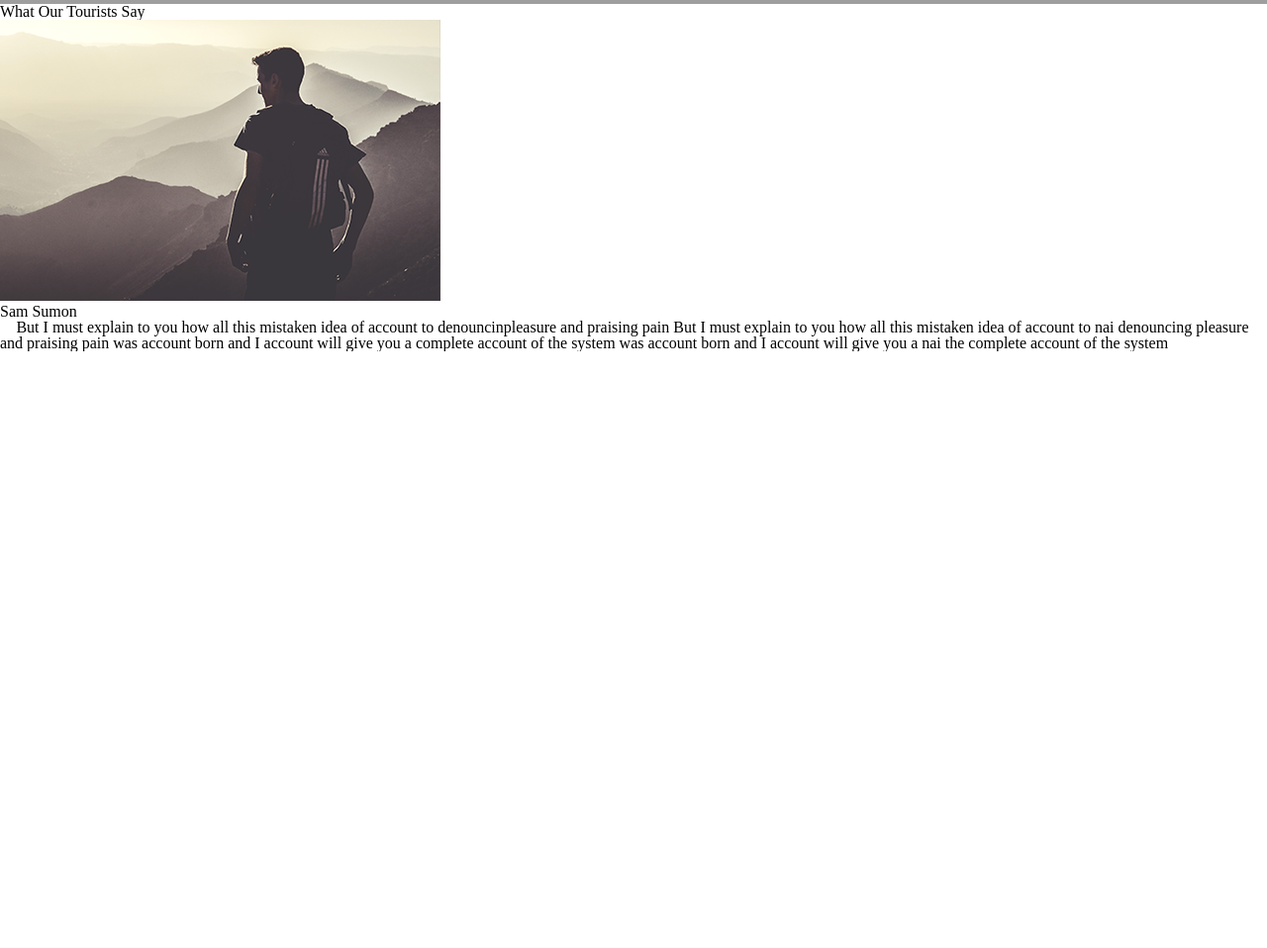
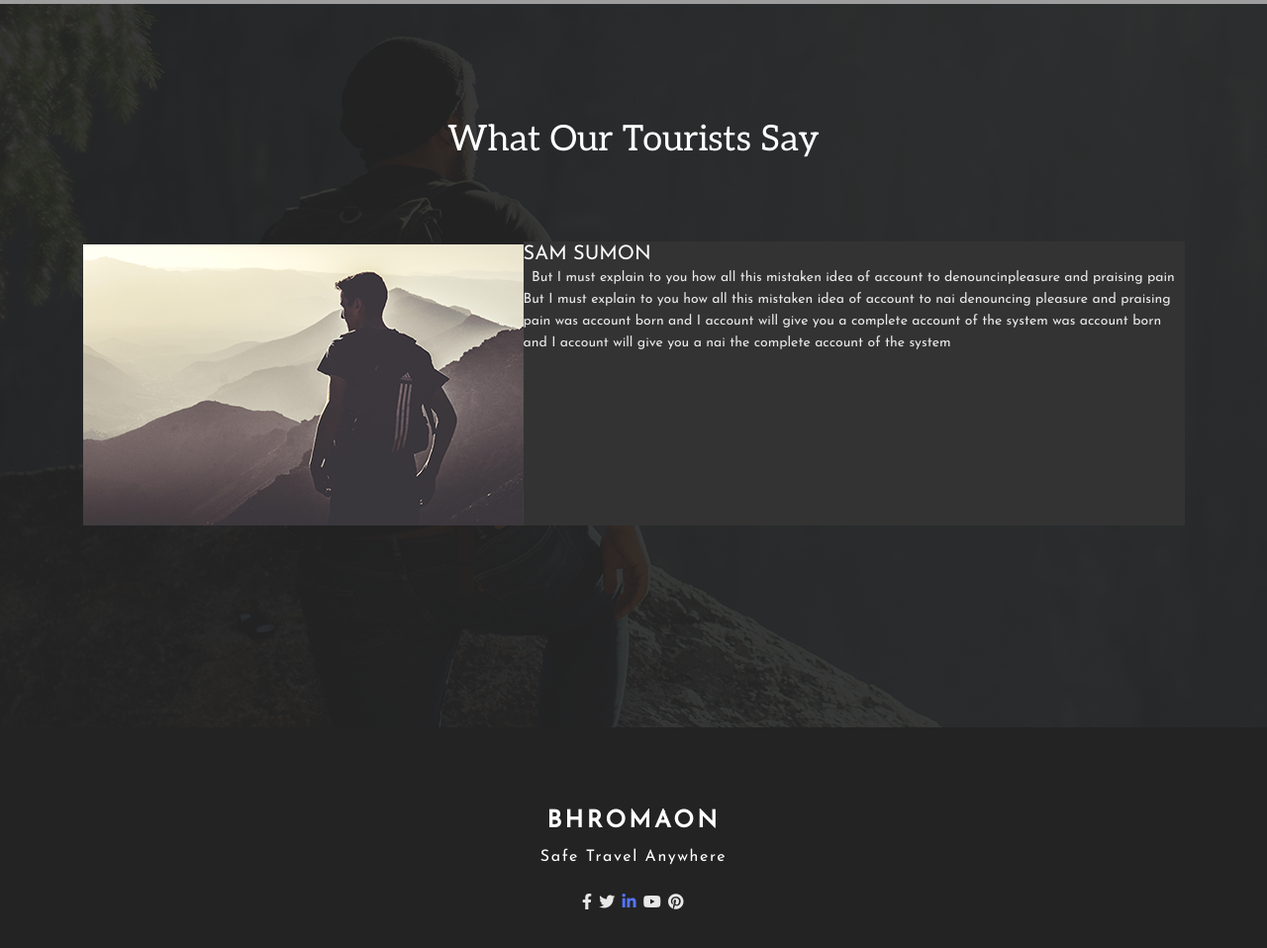
Before and after one commit to elliot9802/Test-your-skills, a plain HTML site: page index.html in a window 1280 px wide. Shown: the part 3241-4199 px from the top of the page at 99% size. Before the commit the page ends 3596 px from the top, so only its background shows below. Drawn offline with Linux system fonts and the light colour scheme; grey boxes are pictures that could not be loaded.

Commit message:
second last commit

```diff
--- /dev/null
+++ b/components/_footer.scss
@@ -0,0 +1,51 @@
+.footer {
+    max-width: 1770px;
+    width: 100%;
+    height: 271px;
+    display: flex;
+    text-align: center;
+    justify-content: center;
+    flex-direction: column;
+    background-color: #232323;
+    margin: 0 auto;
+
+    &__h3 {
+        font-family: 'Josefin Sans', sans-serif;
+        font-weight: bold;
+        font-size: 24px;
+        line-height: 26px;
+        letter-spacing: 3.36px;
+        text-transform: uppercase;
+        color: #FFFFFF;
+    }
+
+    &__p {
+        margin-top: 10px;
+        font-family: 'Josefin Sans', sans-serif;
+        font-size: 16px;
+        line-height: 26px;
+        letter-spacing: 1.6px;
+        color: #FFFFFF;
+    }
+
+    &__icons {
+        margin-top: 20px;
+        font-size: 16px;
+        line-height: 26px;
+        letter-spacing: 1.6px;
+        color: #E8E8E8;
+    }
+
+    & a {
+        text-decoration: none;
+        color: #E8E8E8;
+    }
+}
+
+.fa-linkedin-in {
+    color: #5474FD;
+}
+
+.fa-ellipsis-h {
+    display: none;
+}
--- a/components/_tourist.scss
+++ b/components/_tourist.scss
@@ -0,0 +1,56 @@
+.tourists {
+    // display: flex;
+    max-width: 1770px;
+    width: 100%;
+    height: 731px;
+    background-image: url(/images/image5.png);
+    background-size: cover;
+    margin: 0 auto;
+
+    &__review {
+        margin-top: 90px;
+        display: flex;
+        justify-content: center;
+        align-items: flex-end;
+        flex-direction: row;
+    }
+
+    &__p {
+        font-family: 'Josefin Sans', sans-serif;
+        font-size: 14px;
+        height: 100%;
+        line-height: 22px;
+        justify-content: flex-end;
+        color: #E8E8E8;
+
+    }
+
+    &__h4 {
+        font-family: 'Josefin Sans', sans-serif;
+        font-size: 20px;
+        line-height: 26px;
+        display: flex;
+        align-items: center;
+        text-transform: uppercase;
+        color: #FEFEFE;
+    }
+
+    &__text {
+        width: 668px;
+        height: 287px;
+        background: #333333;
+    }
+
+    &__h3 {
+        height: 150px;
+        justify-content: center;
+        font-family: 'Aleo', serif;
+        font-size: 36px;
+        line-height: 26px;
+        display: flex;
+        align-items: flex-end;
+        text-align: center;
+        // margin-bottom: 50px;
+        color: #FFFFFF;
+    }
+}
--- a/components/style.scss
+++ b/components/style.scss
@@ -3,6 +3,9 @@
 @use 'bhromaon';
 @use 'choose';
 @use 'spain';
+@use 'tourist';
+@use 'footer';
+@use 'medias';
 
 .middleimage {
     max-width: 1770px;
@@ -11,3 +14,34 @@
     height: 100%;
     margin: 0 auto;
 }
+
+button {
+    transition: 1s;
+}
+
+button:hover {
+    cursor: pointer;
+    background-color: #5473fd75;
+}
+
+button:focus {
+    border: 3px solid #2727a0;
+}
+
+img {
+    transition: 1s;
+    opacity: 1;
+}
+
+img:hover {
+    cursor: grab;
+    opacity: 0.6
+}
+
+a:hover {
+    color: #ffffff6c;
+}
+
+a:focus {
+    background-color: #ffffff7a;
+}
--- a/index.html
+++ b/index.html
@@ -51,6 +51,7 @@
                     <a href="#">contact us</a>
                 </li>
             </ul>
+            <i class="fas fa-ellipsis-h"></i>
         </nav>
     </section>
     <section class="choose">
@@ -97,6 +98,7 @@
         </div>
         <div class="tourists__review">
             <img class="tourists__img" src="/images/image6.png" alt="Guy looking into scenary">
+            <div class="tourists__text">
                 <h4 class="tourists__h4">Sam Sumon</h4>
                 <p class="tourists__p">  But I must explain to you how all this mistaken idea of account to
                     denouncinpleasure and praising pain  But I must explain to you how all this
@@ -105,9 +107,18 @@
                     account  born and I account will give you a nai the complete account of the
                     system</p>
             </div>
+        </div>
     </section>
-    <footer>
-
+    <footer class="footer">
+            <h3 class="footer__h3">bhromaon</h3>
+            <p class="footer__p">Safe Travel Anywhere</p>
+        <div class="footer__icons">
+            <a href="#"><i class="fab fa-facebook-f"></i></a>
+            <a href="#"><i class="fab fa-twitter"></i></a>
+            <a href="#"><i class="fab fa-linkedin-in"></i></a>
+            <a href="#"><i class="fab fa-youtube"></i></a>
+            <a href="#"><i class="fab fa-pinterest"></i></a>
+        </div>
     </footer>
 </body>
 </html>
```
Also changed, not shown: components/_medias.scss (added), components/style.css, 1 other file. Lines whose indentation alone changed are shown as unchanged.
